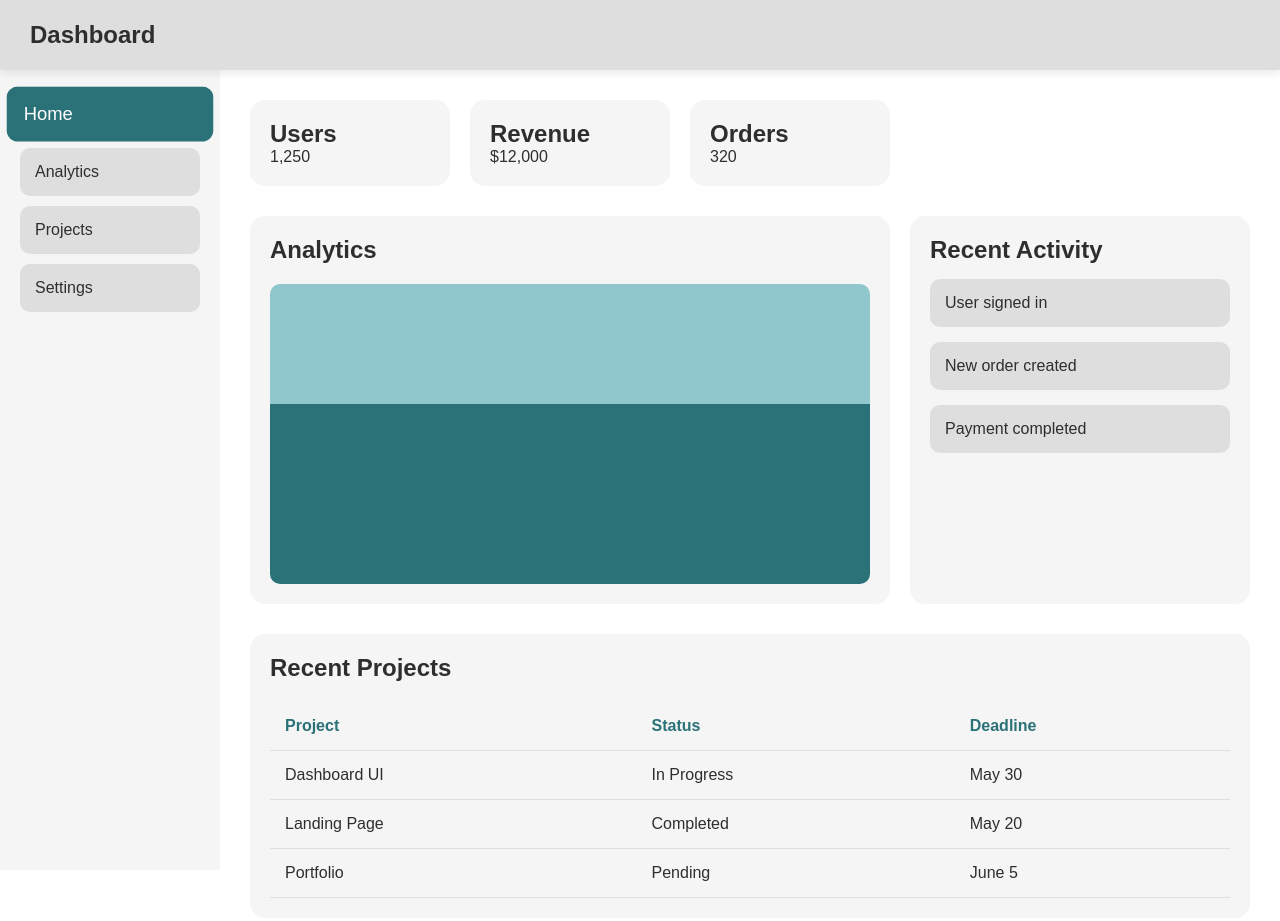
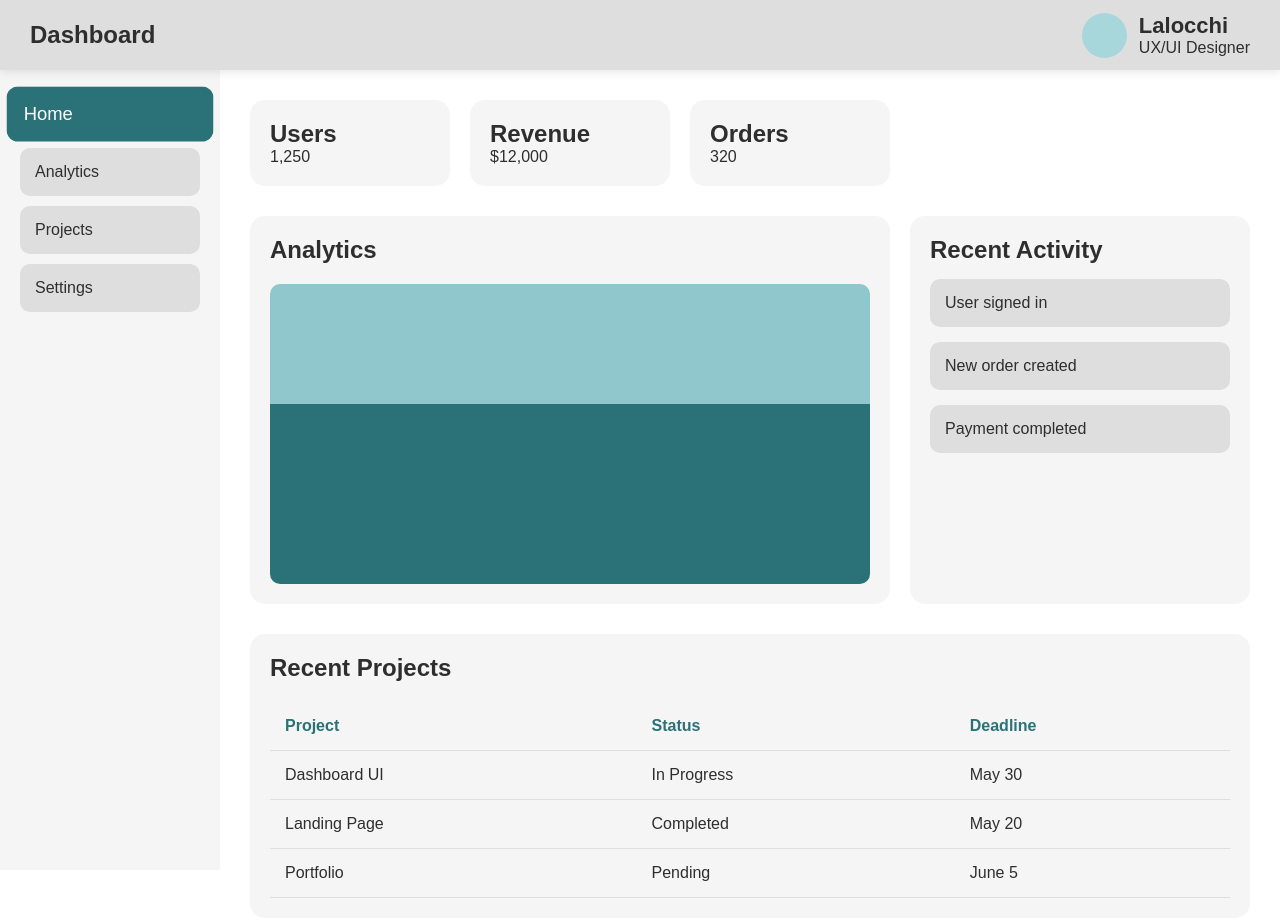
Before and after one commit to lalocchi/Unit-7-assesment-Html-CSS, a plain HTML site: page html-css-dashboard/index.html in a window 1280 px wide. Drawn offline with Linux system fonts and the light colour scheme.

Commit message:
Added profile to navbar

```diff
--- a/html-css-dashboard/index.html
+++ b/html-css-dashboard/index.html
@@ -12,7 +12,20 @@
 <body>
 
   <nav class="navbar">
-    <h1>Dashboard</h1>
+
+  <h1>Dashboard</h1>
+
+  <div class="nav-profile">
+    <div class="profile-image"></div>
+
+    <div>
+      <h3>Lalocchi</h3>
+      <p>UX/UI Designer</p>
+    </div>
+  </div>
+
+  </nav>
+    <h1></h1>
   </nav>
 
   <div class="container">
--- a/html-css-dashboard/style.css
+++ b/html-css-dashboard/style.css
@@ -18,13 +18,15 @@ body{
 
   display:flex;
   align-items:center;
+  justify-content:space-between;
 
   padding-left:30px;
-
+  padding-right:30px;
   position:sticky;
   top:0;
 
   box-shadow:0 2px 10px rgba(0,0,0,0.1);
+
 }
 
 /* MAIN LAYOUT */
@@ -198,3 +200,25 @@ th{
 
   color:white;
 }
+.nav-profile{
+  display:flex;
+  align-items:center;
+  gap:12px;
+}
+
+.profile-image{
+  width:45px;
+  height:45px;
+
+  border-radius:50%;
+
+  background:#A7D7DB;
+}
+
+.nav-profile h3{
+  font-size:22px;
+}
+
+.nav-profile p{
+  font-size:16px;
+}
```
